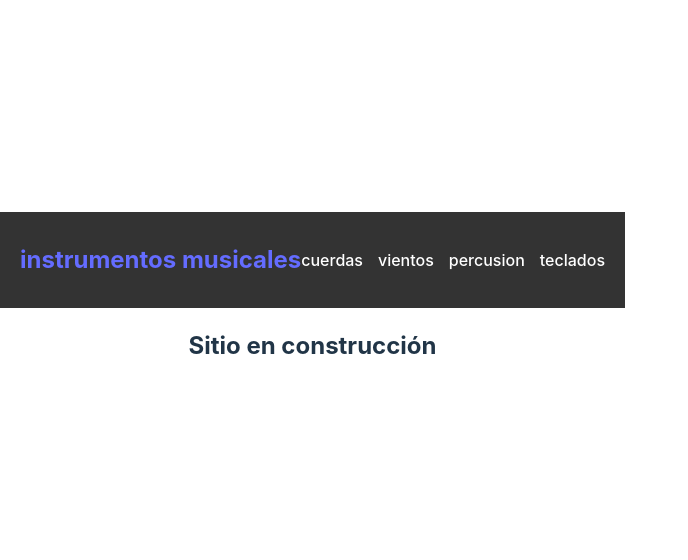
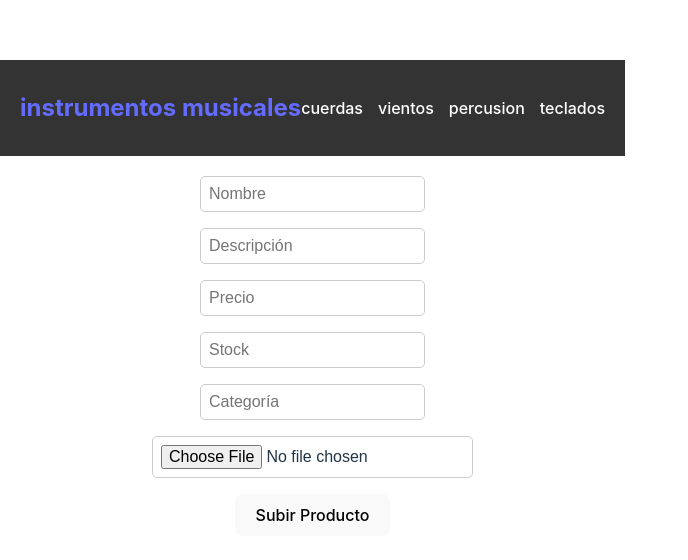
Before and after one commit to fer967/ecommerce-front-back, a React (Vite) app in the folder ecommerce-react/: page /upload in a window 1280 px wide. Shown: the part 102-662 px from the top of the page, without its empty margins (0-688 px from the left). Built offline with nearby package versions, Linux system fonts and the light colour scheme.

Commit message:
agrego uploadform

```diff
--- a/ecommerce-react/src/App.jsx
+++ b/ecommerce-react/src/App.jsx
@@ -5,6 +5,7 @@ import NavBar from "./componentes/NavBar/NavBar";
 import { CarritoProvider } from "./context/CarritoContext";
 import Cart from "./componentes/Cart/Cart";
 import Checkout from "./componentes/Checkout/Checkout";
+import UploadForm from "./componentes/UploadForm/UploadForm";
 
 const App = () => {
   return (
@@ -19,6 +20,7 @@ const App = () => {
             <Route exact path="/cart" element={<Cart />} />
             <Route exact path="/checkout" element={<Checkout />} />
             <Route exact path="*" element={<h2>Sitio en construcción</h2>} />
+            <Route exact path="/upload" element={<UploadForm />} />
           </Routes>
         </CarritoProvider>
       </BrowserRouter>
--- /dev/null
+++ b/ecommerce-react/src/componentes/UploadForm/UploadForm.css
@@ -0,0 +1,7 @@
+.upload-form{
+    display: flex;
+    flex-direction: column;
+    align-items: center;
+    justify-content: center;
+    margin-top: 20px;
+}
--- a/ecommerce-react/src/componentes/UploadForm/UploadForm.jsx
+++ b/ecommerce-react/src/componentes/UploadForm/UploadForm.jsx
@@ -1,5 +1,6 @@
 import React, { useState } from 'react';
 import axios from 'axios';
+import './UploadForm.css';
 
 const UploadForm = () => {
     const [nombre, setNombre] = useState('');
@@ -32,7 +33,7 @@ const UploadForm = () => {
     };
 
     return (
-        <form onSubmit={handleSubmit}>
+        <form onSubmit={handleSubmit} className='upload-form'>
             <input type="text" value={nombre} onChange={(e) => setNombre(e.target.value)} placeholder="Nombre" required />
             <input type="text" value={descripcion} onChange={(e) => setDescripcion(e.target.value)} placeholder="Descripción" required />
             <input type="number" value={precio} onChange={(e) => setPrecio(e.target.value)} placeholder="Precio" required />
```
